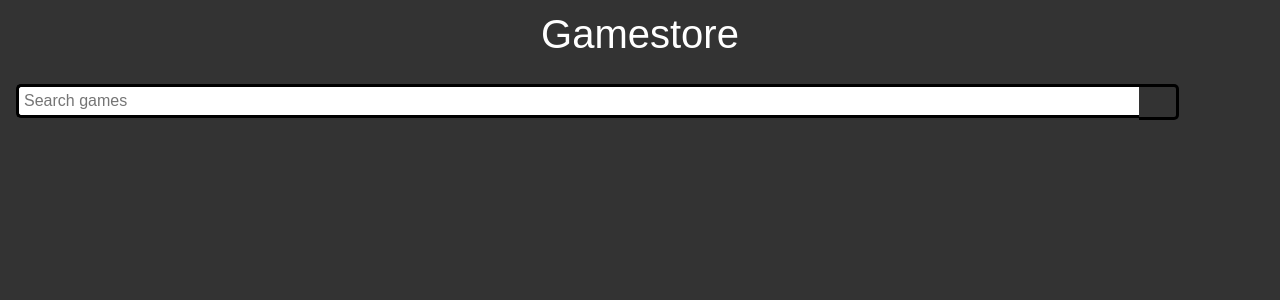
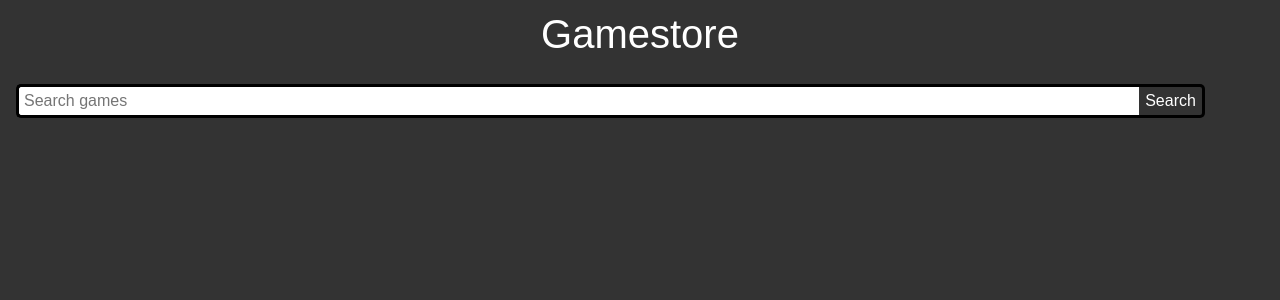
Before and after one commit to aleksihamalainen/game-store, a Django app: page / in a window 1280 px wide. Shown: the top 300 px of the page. Run offline with Django 3.2, Linux system fonts and the light colour scheme; some libraries are stand-ins or nearby versions.

Commit message:
fixed some stuff

```diff
--- a/games/static/main.css
+++ b/games/static/main.css
@@ -21,8 +21,7 @@ body {
 }
 
 .searchButton {
-  width: 40px;
-  height: 36px;
+  height: 34px;
   border: 3px solid black;
   border-left: none;
   background: #333;
--- a/games/templates/index.html
+++ b/games/templates/index.html
@@ -16,7 +16,7 @@
   <div class="navbar">
     <div class="search">
       <input type="text" class="searchTerm" placeholder="Search games">
-      <button type="submit" class="searchButton"></button>
+      <button type="submit" class="searchButton">Search</button>
    </div>
   </div>
 </body>
```
